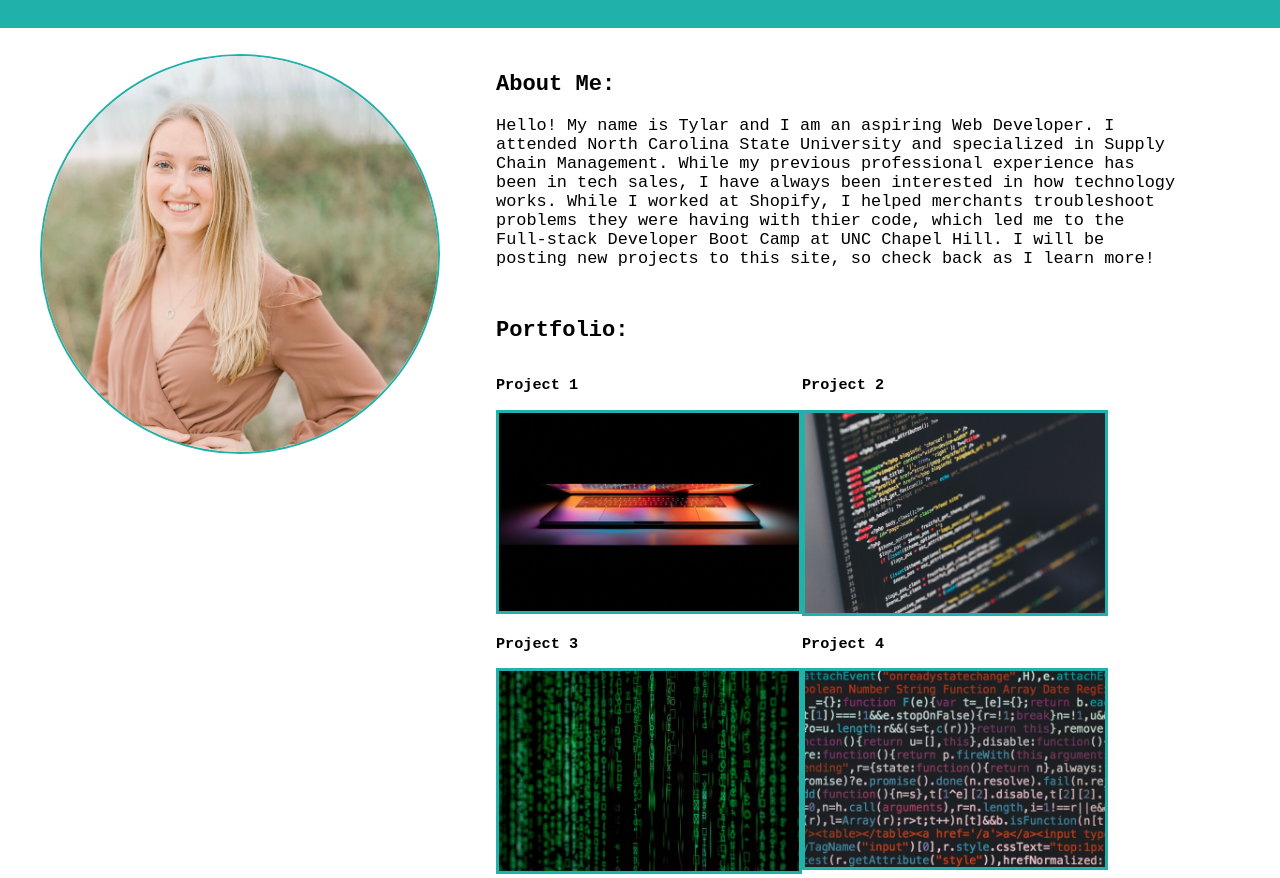
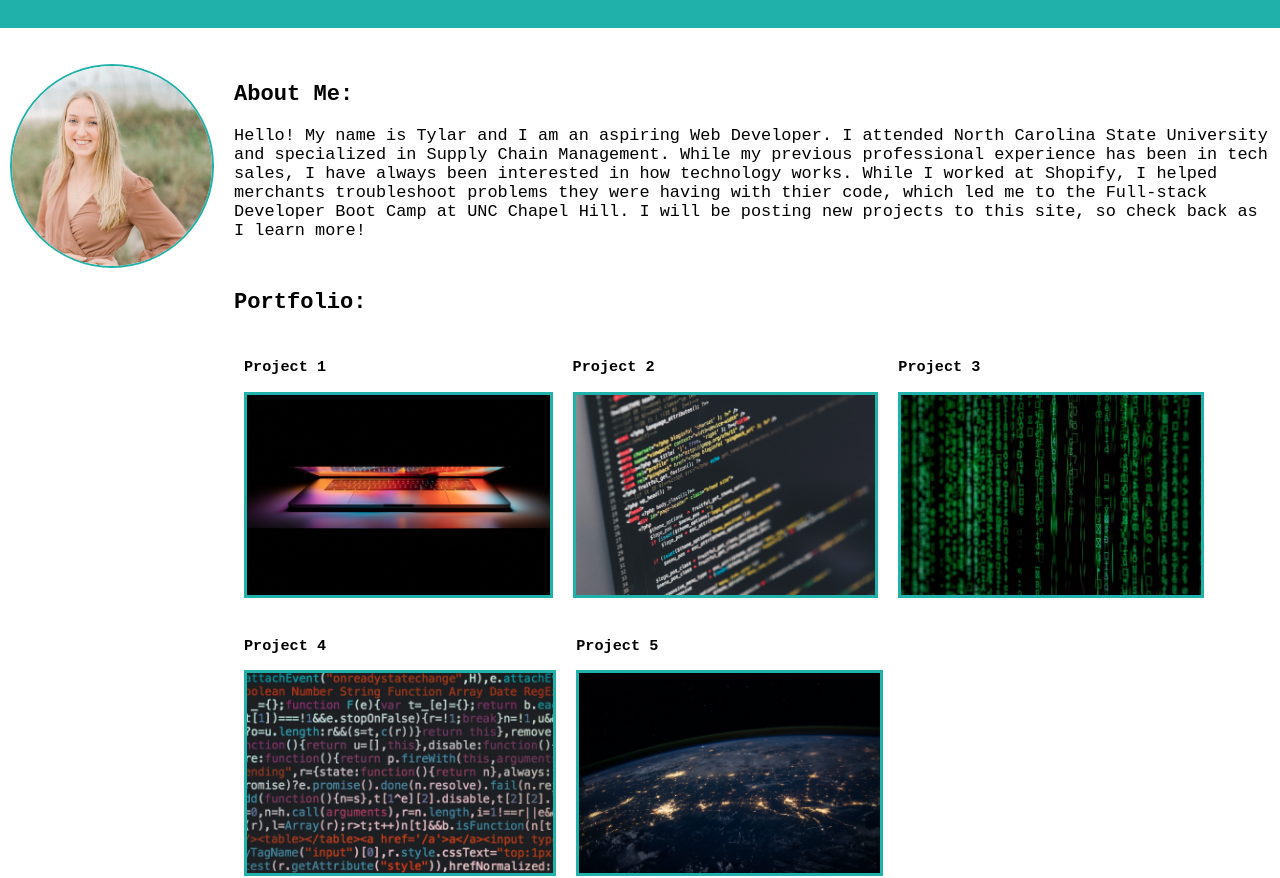
Before and after one commit to tnicklis/portfolio-challenge2-css, a plain HTML site: page index.html in a window 1280 px wide. Shown: the part 87-965 px from the top of the page. Drawn offline with Linux system fonts and the light colour scheme.

Commit message:
fixed css flex box issues

```diff
--- a/assets/css/stylesheet.css
+++ b/assets/css/stylesheet.css
@@ -38,18 +38,6 @@ nav a:hover {
 }
 /*navigation styling ends here*/
 
-
-aside {
-    width:33%;
-}
-
-/*makes headshot fill aside completely and makes the image round, with matching border*/
-.headshot {
-    width: 100%;
-    border-radius: 50%;
-    border: 2px solid lightseagreen;
-}
-
 h2 {
     font-size: 170%;
     color: black;
@@ -65,26 +53,44 @@ li {
 
 main {
     display: flex;
-    flex: 1 1 0;
-    max-width: 1200px;
+    flex: 1 1 auto;
     margin: 2% auto;
 }
 
+aside {
+    display: flex;
+    align-items: center;
+    justify-content: center;
+    height: min-content;
+    padding: 10px;
+}
+
+/*makes headshot fill aside completely and makes the image round, with matching border*/
+.headshot {
+    width: 200px;
+    border-radius: 50%;
+    border: 2px solid lightseagreen;
+}
+
+
 section {
-    flex: 1 1 0;
-    padding-right: 5%;
-    padding-left: 5%;
+   padding: 10px;
 }
 
 .portfolio-container {
     display: flex;
     flex-wrap: wrap;
-    justify-content: flex-start;
+    flex: 1 1 auto;
+
+}
+
+.portfolio-container-item {
+    padding: 10px;
 }
 
 .portfolio-container img {
     border: 3px solid lightseagreen;
-    width: 300px;
+    max-height: 200px;
 }
 
 
@@ -98,15 +104,4 @@ section {
 header, main {
     flex-direction: column;
 }
-
-section {
-    padding-right: 10px;
-    padding-left: 10px;
 }
-
-aside {
-    width: 90%;
-    margin-left: auto;
-    margin-right: auto;
-  }
-}
--- a/index.html
+++ b/index.html
@@ -38,23 +38,23 @@
                 <h2>Portfolio:</h2>
                 <!--Sample work links starts here-->
                 <div class="portfolio-container">
-                    <a class="largerimage">
+                    <a class="portfolio-container-item">
                         <h3>Project 1</h3>
                         <img src="./assets/images/tianyi-ma-WiONHd_zYI4-unsplash Large.jpeg" alt="Macbook pro on white surface- Photo by Tianyi Ma on Unsplash" />
                     </a>
-                    <a class="smallerimages">
+                    <a class="portfolio-container-item">
                         <h3>Project 2</h3>
                         <img src="./assets/images/ilya-pavlov-OqtafYT5kTw-unsplash Large.jpeg" alt="Monitor showing java programming- Photo by Ilya Pavlov on Unsplash" />
                     </a>
-                    <a class="smallerimages">
+                    <a class="portfolio-container-item">
                         <h3>Project 3</h3>
                         <img src="./assets/images/markus-spiske-iar-afB0QQw-unsplash Large.jpeg" alt="Matrix movie still photo- Photo by Markus Spiske on Unsplash" />
                     </a>
-                    <a class="smallerimages">
+                    <a class="portfolio-container-item">
                         <h3>Project 4</h3>
                         <img src="./assets/images/markus-spiske-captcha-unsplash Large.jpeg" alt="Captcha photo- Photo by Markus Spiske on Unsplash" />
                     </a>
-                    <a class="smallerimages">
+                    <a class="portfolio-container-item">
                         <h3>Project 5</h3>
                         <img src="./assets/images/nasa-Q1p7bh3SHj8-unsplash Large.jpeg" alt="Photo of outer space- Photo by NASA on Unsplash" />
                     </a>
```
